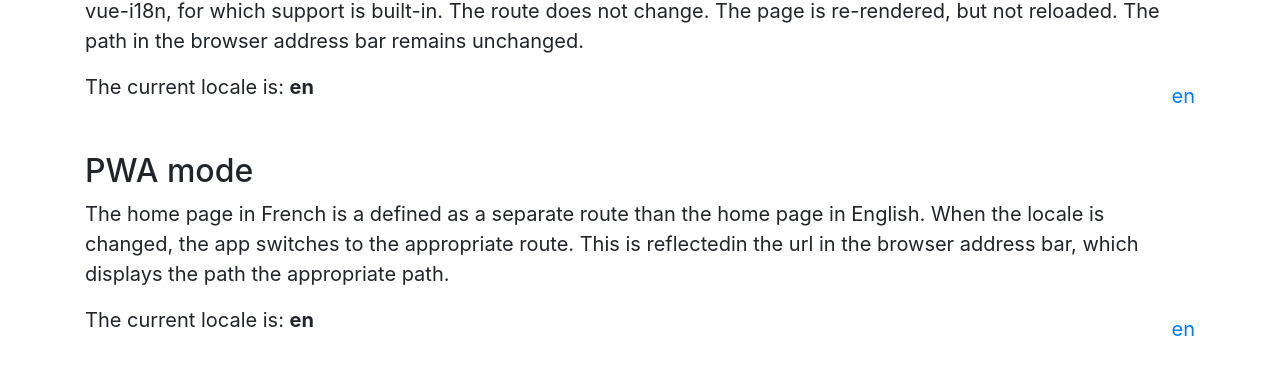
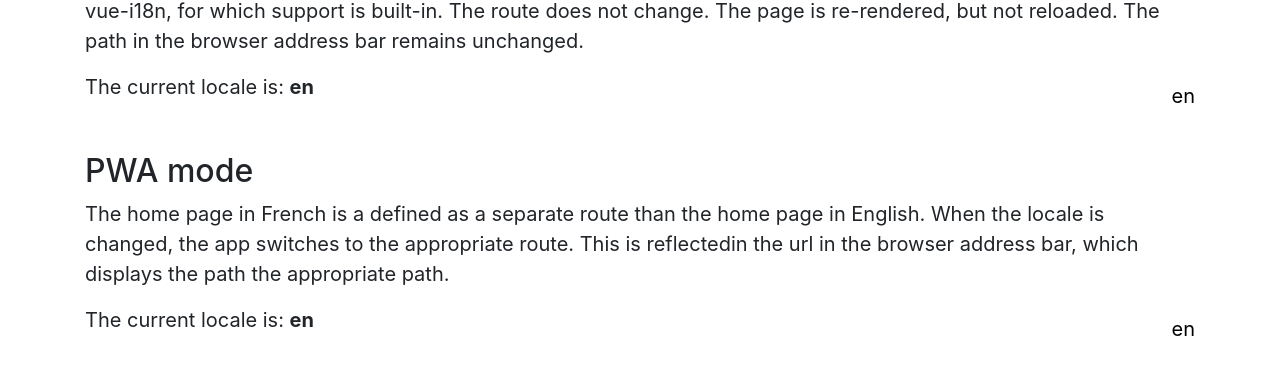
Before and after one commit to dzangolab/vue-locale-switcher, a Vue app: page / in a window 1280 px wide. Shown: the part 274-662 px from the top of the page. Built offline with nearby package versions, Linux system fonts and the light colour scheme.

Commit message:
fixed css

```diff
--- a/src/assets/scss/_vars.scss
+++ b/src/assets/scss/_vars.scss
@@ -1,2 +1,3 @@
-$border-color: rgba(0, 0, 0, 0.15);
-$height: 3rem;
+$ls-border-color: rgba(0, 0, 0, 0.15);
+$ls-height: 3rem;
+$ls-text-color: rgba(0, 0, 0, 1);
--- a/src/assets/scss/localeSwitcher.scss
+++ b/src/assets/scss/localeSwitcher.scss
@@ -5,9 +5,10 @@
 
   &__locale {
     border-radius: 50%;
+    color: $ls-text-color;
     display: none;
-    height: $height;
-    line-height: $height;
+    height: $ls-height;
+    line-height: $ls-height;
     text-decoration: none!important;
     text-align: center;
     width: auto;
@@ -23,8 +24,8 @@
 
   &__dropdown {
     background-clip: padding-box;
-    background-color: #ffffff;
-    border: 1px solid $border-color;
+    background-color: #ls-ffffff;
+    border: 1px solid $ls-border-color;
     border-radius: 0.25rem;
     display: none;
     left: auto;
```
